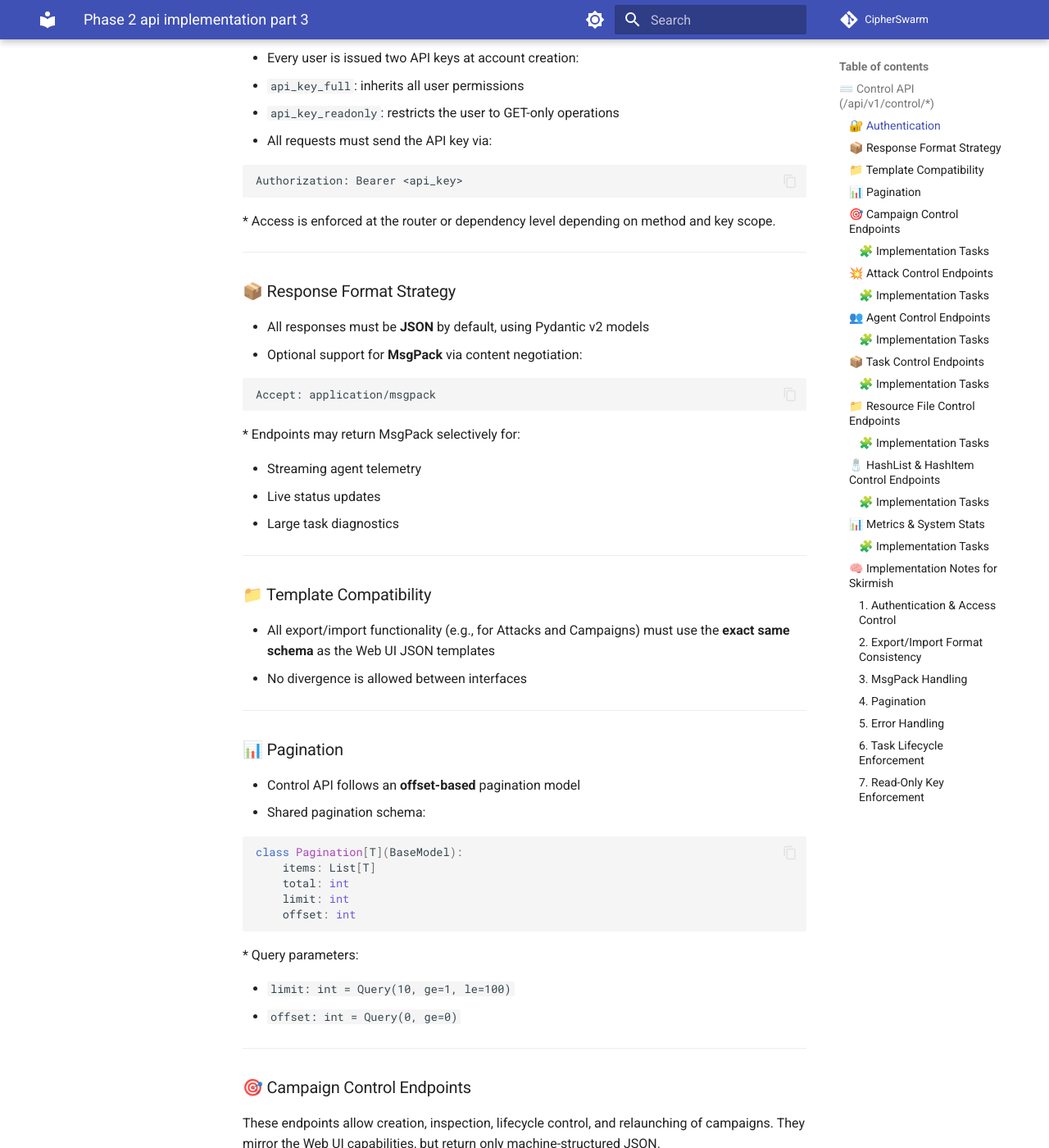
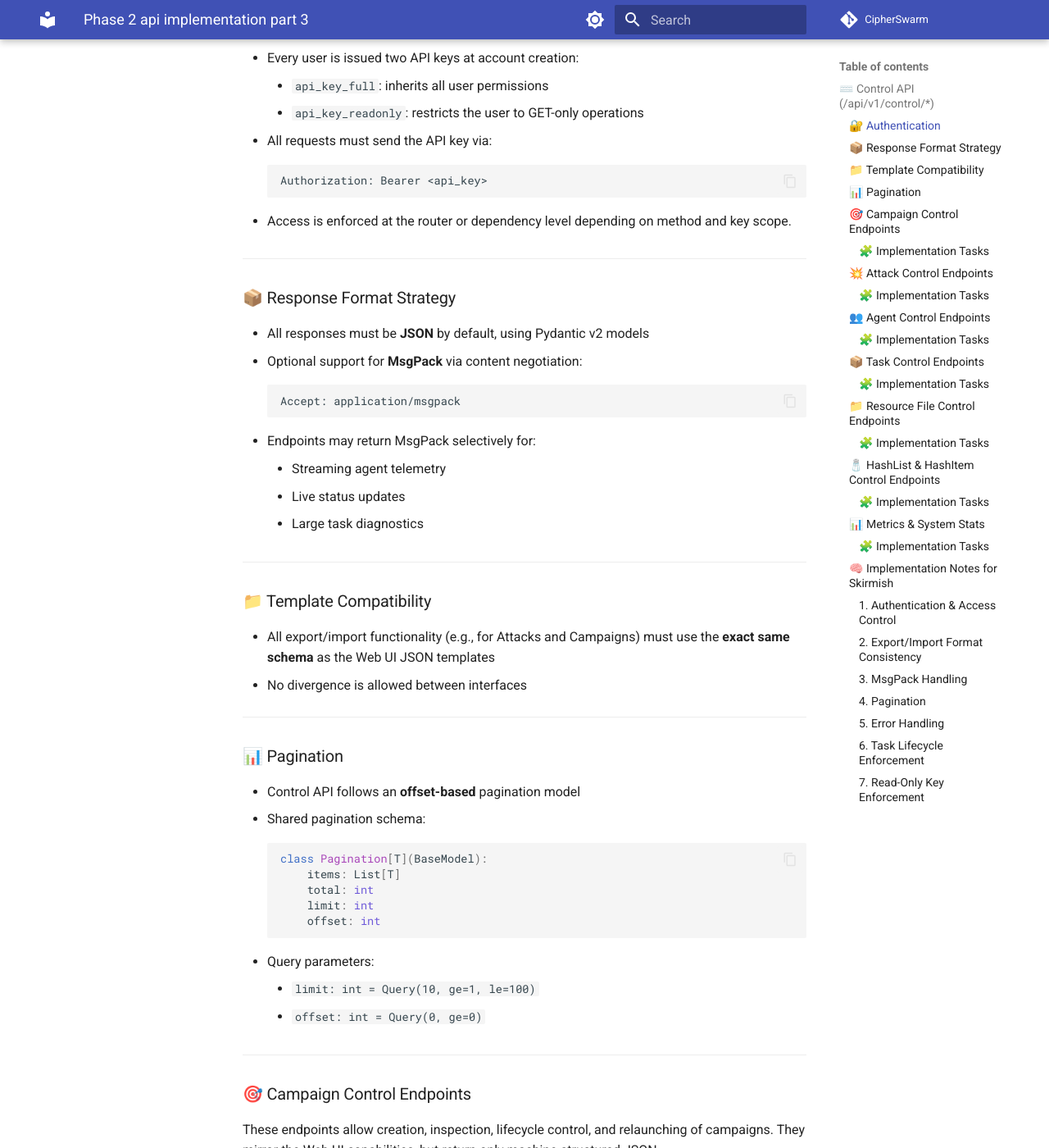
Before and after one commit to unclesp1d3r/CipherSwarm, an MkDocs documentation site: the page built from docs/v2_rewrite_implementation_plan/phase-2-api-implementation-parts/phase-2-api-implementation-part-3.md, in a window 1280 px wide and 1400 px high, scrolled down 502 px. Shown: the whole window at 82% size. Built offline with MkDocs 1.6.1 and Material for MkDocs 9.7.7, drawn with Linux system fonts in a browser that asks for light colours; comment, search, counter and statistics services are not loaded; some of the changed text lies outside the part shown.

Commit message:
feat(docs): enhance Phase 2 API implementation documentation formatting
- Improved the formatting of the Phase 2 API implementation document by standardizing bullet points and indentation for better readability.
- Clarified sections on authentication, response formats, pagination, and endpoint tasks to ensure consistency and ease of understanding.
- Updated the implementation notes to maintain clarity and alignment with the overall documentation structure.

Signed-off-by: Skirmish
Signed-off-by: UncleSp1d3r <unclespider@protonmail.com>

````diff
--- a/docs/v2_rewrite_implementation_plan/phase-2-api-implementation-parts/phase-2-api-implementation-part-3.md
+++ b/docs/v2_rewrite_implementation_plan/phase-2-api-implementation-parts/phase-2-api-implementation-part-3.md
@@ -8,58 +8,62 @@ The Control API powers the CipherSwarm command-line (`csadmin`) and scripting in
 
 The Control API uses **persistent API keys** rather than JWT-based sessions.
 
-* Every user is issued two API keys at account creation:
+-   Every user is issued two API keys at account creation:
 
-  * `api_key_full`: inherits all user permissions
-  * `api_key_readonly`: restricts the user to GET-only operations
-* All requests must send the API key via:
+    -   `api_key_full`: inherits all user permissions
+    -   `api_key_readonly`: restricts the user to GET-only operations
 
-  ```http
-  Authorization: Bearer <api_key>
-  ```
-* Access is enforced at the router or dependency level depending on method and key scope.
+-   All requests must send the API key via:
+
+    ```http
+    Authorization: Bearer <api_key>
+    ```
+
+-   Access is enforced at the router or dependency level depending on method and key scope.
 
 ---
 
 ### 📦 Response Format Strategy
 
-* All responses must be **JSON** by default, using Pydantic v2 models
-* Optional support for **MsgPack** via content negotiation:
+-   All responses must be **JSON** by default, using Pydantic v2 models
+-   Optional support for **MsgPack** via content negotiation:
 
-  ```http
-  Accept: application/msgpack
-  ```
-* Endpoints may return MsgPack selectively for:
+    ```http
+    Accept: application/msgpack
+    ```
 
-  * Streaming agent telemetry
-  * Live status updates
-  * Large task diagnostics
+-   Endpoints may return MsgPack selectively for:
+
+    -   Streaming agent telemetry
+    -   Live status updates
+    -   Large task diagnostics
 
 ---
 
 ### 📁 Template Compatibility
 
-* All export/import functionality (e.g., for Attacks and Campaigns) must use the **exact same schema** as the Web UI JSON templates
-* No divergence is allowed between interfaces
+-   All export/import functionality (e.g., for Attacks and Campaigns) must use the **exact same schema** as the Web UI JSON templates
+-   No divergence is allowed between interfaces
 
 ---
 
 ### 📊 Pagination
 
-* Control API follows an **offset-based** pagination model
-* Shared pagination schema:
+-   Control API follows an **offset-based** pagination model
+-   Shared pagination schema:
 
-  ```python
-  class Pagination[T](BaseModel):
-      items: List[T]
-      total: int
-      limit: int
-      offset: int
-  ```
-* Query parameters:
+    ```python
+    class Pagination[T](BaseModel):
+        items: List[T]
+        total: int
+        limit: int
+        offset: int
+    ```
 
-  * `limit: int = Query(10, ge=1, le=100)`
-  * `offset: int = Query(0, ge=0)`
+-   Query parameters:
+
+    -   `limit: int = Query(10, ge=1, le=100)`
+    -   `offset: int = Query(0, ge=0)`
 
 ---
 
@@ -71,16 +75,16 @@ Clients using `csadmin` or automated scripts must be able to create and manage c
 
 #### 🧩 Implementation Tasks
 
-* 🔲 `GET /api/v1/control/campaigns` – List campaigns (paginated, filterable) `task_id:control.campaign.list`
-* 🔲 `GET /api/v1/control/campaigns/{id}` – Return full campaign detail (JSON only) `task_id:control.campaign.detail`
-* 🔲 `POST /api/v1/control/campaigns/` – Create new campaign from user input or template `task_id:control.campaign.create`
-* 🔲 `PATCH /api/v1/control/campaigns/{id}` – Edit campaign metadata or state `task_id:control.campaign.update`
-* 🔲 `POST /api/v1/control/campaigns/{id}/start` – Begin campaign (same as Web UI) `task_id:control.campaign.start`
-* 🔲 `POST /api/v1/control/campaigns/{id}/stop` – Halt campaign execution `task_id:control.campaign.stop`
-* 🔲 `POST /api/v1/control/campaigns/{id}/relaunch` – Rerun all or failed attacks within a campaign `task_id:control.campaign.relaunch`
-* 🔲 `DELETE /api/v1/control/campaigns/{id}` – Archive or permanently delete campaign `task_id:control.campaign.delete`
-* 🔲 `POST /api/v1/control/campaigns/{id}/export` – Download JSON template (same schema as Web UI) `task_id:control.campaign.export`
-* 🔲 `POST /api/v1/control/campaigns/import` – Upload and validate campaign JSON `task_id:control.campaign.import`
+-   [ ] `GET /api/v1/control/campaigns` – List campaigns (paginated, filterable) `task_id:control.campaign.list`
+-   [ ] `GET /api/v1/control/campaigns/{id}` – Return full campaign detail (JSON only) `task_id:control.campaign.detail`
+-   [ ] `POST /api/v1/control/campaigns/` – Create new campaign from user input or template `task_id:control.campaign.create`
+-   [ ] `PATCH /api/v1/control/campaigns/{id}` – Edit campaign metadata or state `task_id:control.campaign.update`
+-   [ ] `POST /api/v1/control/campaigns/{id}/start` – Begin campaign (same as Web UI) `task_id:control.campaign.start`
+-   [ ] `POST /api/v1/control/campaigns/{id}/stop` – Halt campaign execution `task_id:control.campaign.stop`
+-   [ ] `POST /api/v1/control/campaigns/{id}/relaunch` – Rerun all or failed attacks within a campaign `task_id:control.campaign.relaunch`
+-   [ ] `DELETE /api/v1/control/campaigns/{id}` – Archive or permanently delete campaign `task_id:control.campaign.delete`
+-   [ ] `POST /api/v1/control/campaigns/{id}/export` – Download JSON template (same schema as Web UI) `task_id:control.campaign.export`
+-   [ ] `POST /api/v1/control/campaigns/import` – Upload and validate campaign JSON `task_id:control.campaign.import`
 
 ### 💥 Attack Control Endpoints
 
@@ -90,15 +94,15 @@ Clients (e.g., `csadmin`) must be able to create, inspect, and modify attacks us
 
 #### 🧩 Implementation Tasks
 
-* 🔲 `GET /api/v1/control/attacks` – List attacks (paginated, filterable) `task_id:control.attack.list`
-* 🔲 `GET /api/v1/control/attacks/{id}` – Retrieve full attack config and state `task_id:control.attack.detail`
-* 🔲 `POST /api/v1/control/attacks/` – Create attack from input or imported JSON `task_id:control.attack.create`
-* 🔲 `PATCH /api/v1/control/attacks/{id}` – Edit attack settings `task_id:control.attack.update`
-* 🔲 `DELETE /api/v1/control/attacks/{id}` – Remove attack from system `task_id:control.attack.delete`
-* 🔲 `POST /api/v1/control/attacks/{id}/validate` – Return validation status and estimated keyspace `task_id:control.attack.validate`
-* 🔲 `GET /api/v1/control/attacks/{id}/performance` – View performance data (agent guess rate, task spread) `task_id:control.attack.performance`
-* 🔲 `POST /api/v1/control/attacks/{id}/export` – Export attack to JSON `task_id:control.attack.export`
-* 🔲 `POST /api/v1/control/attacks/import` – Import attack JSON and validate `task_id:control.attack.import`
+-   [ ] `GET /api/v1/control/attacks` – List attacks (paginated, filterable) `task_id:control.attack.list`
+-   [ ] `GET /api/v1/control/attacks/{id}` – Retrieve full attack config and state `task_id:control.attack.detail`
+-   [ ] `POST /api/v1/control/attacks/` – Create attack from input or imported JSON `task_id:control.attack.create`
+-   [ ] `PATCH /api/v1/control/attacks/{id}` – Edit attack settings `task_id:control.attack.update`
+-   [ ] `DELETE /api/v1/control/attacks/{id}` – Remove attack from system `task_id:control.attack.delete`
+-   [ ] `POST /api/v1/control/attacks/{id}/validate` – Return validation status and estimated keyspace `task_id:control.attack.validate`
+-   [ ] `GET /api/v1/control/attacks/{id}/performance` – View performance data (agent guess rate, task spread) `task_id:control.attack.performance`
+-   [ ] `POST /api/v1/control/attacks/{id}/export` – Export attack to JSON `task_id:control.attack.export`
+-   [ ] `POST /api/v1/control/attacks/import` – Import attack JSON and validate `task_id:control.attack.import`
 
 ### 👥 Agent Control Endpoints
 
@@ -106,14 +110,14 @@ These endpoints provide structured read and write access to the full set of agen
 
 #### 🧩 Implementation Tasks
 
-* 🔲 `GET /api/v1/control/agents` – List agents, filterable by state or project `task_id:control.agent.list`
-* 🔲 `GET /api/v1/control/agents/{id}` – Return full agent detail and configuration `task_id:control.agent.detail`
-* 🔲 `PATCH /api/v1/control/agents/{id}` – Update label, state, or project assignment `task_id:control.agent.update`
-* 🔲 `PATCH /api/v1/control/agents/{id}/config` – Update backend device mask, update interval, or performance toggles `task_id:control.agent.config`
-* 🔲 `GET /api/v1/control/agents/{id}/performance` – Stream or retrieve rolling performance metrics `task_id:control.agent.performance`
-* 🔲 `GET /api/v1/control/agents/{id}/errors` – Retrieve latest agent-side error reports `task_id:control.agent.errors`
-* 🔲 `POST /api/v1/control/agents/{id}/benchmark` – Trigger a fresh benchmark run for the agent `task_id:control.agent.benchmark`
-* 🔲 `GET /api/v1/control/agents/{id}/benchmarks` – List current benchmark results by device/hash-type `task_id:control.agent.benchmark_summary`
+-   [ ] `GET /api/v1/control/agents` – List agents, filterable by state or project `task_id:control.agent.list`
+-   [ ] `GET /api/v1/control/agents/{id}` – Return full agent detail and configuration `task_id:control.agent.detail`
+-   [ ] `PATCH /api/v1/control/agents/{id}` – Update label, state, or project assignment `task_id:control.agent.update`
+-   [ ] `PATCH /api/v1/control/agents/{id}/config` – Update backend device mask, update interval, or performance toggles `task_id:control.agent.config`
+-   [ ] `GET /api/v1/control/agents/{id}/performance` – Stream or retrieve rolling performance metrics `task_id:control.agent.performance`
+-   [ ] `GET /api/v1/control/agents/{id}/errors` – Retrieve latest agent-side error reports `task_id:control.agent.errors`
+-   [ ] `POST /api/v1/control/agents/{id}/benchmark` – Trigger a fresh benchmark run for the agent `task_id:control.agent.benchmark`
+-   [ ] `GET /api/v1/control/agents/{id}/benchmarks` – List current benchmark results by device/hash-type `task_id:control.agent.benchmark_summary`
 
 ### 📦 Task Control Endpoints
 
@@ -121,12 +125,12 @@ Task endpoints allow administrative-level inspection, state control, and lifecyc
 
 #### 🧩 Implementation Tasks
 
-* 🔲 `GET /api/v1/control/tasks` – List all tasks (filterable by status, attack, agent) `task_id:control.task.list`
-* 🔲 `GET /api/v1/control/tasks/{id}` – Retrieve full task record and recent status `task_id:control.task.detail`
-* 🔲 `PATCH /api/v1/control/tasks/{id}/requeue` – Requeue task to restart execution `task_id:control.task.requeue`
-* 🔲 `POST /api/v1/control/tasks/{id}/cancel` – Cancel pending or in-flight task `task_id:control.task.cancel`
-* 🔲 `GET /api/v1/control/tasks/{id}/logs` – Retrieve recent execution logs `task_id:control.task.logs`
-* 🔲 `GET /api/v1/control/tasks/{id}/performance` – Return performance and guess rate for this task `task_id:control.task.performance`
+-   [ ] `GET /api/v1/control/tasks` – List all tasks (filterable by status, attack, agent) `task_id:control.task.list`
+-   [ ] `GET /api/v1/control/tasks/{id}` – Retrieve full task record and recent status `task_id:control.task.detail`
+-   [ ] `PATCH /api/v1/control/tasks/{id}/requeue` – Requeue task to restart execution `task_id:control.task.requeue`
+-   [ ] `POST /api/v1/control/tasks/{id}/cancel` – Cancel pending or in-flight task `task_id:control.task.cancel`
+-   [ ] `GET /api/v1/control/tasks/{id}/logs` – Retrieve recent execution logs `task_id:control.task.logs`
+-   [ ] `GET /api/v1/control/tasks/{id}/performance` – Return performance and guess rate for this task `task_id:control.task.performance`
 
 ### 📁 Resource File Control Endpoints
 
@@ -134,11 +138,11 @@ These endpoints allow users to upload, inspect, assign, and delete custom resour
 
 #### 🧩 Implementation Tasks
 
-* 🔲 `GET /api/v1/control/resources` – List available resource files, filterable by type/project `task_id:control.resource.list`
-* 🔲 `GET /api/v1/control/resources/{id}` – View resource file metadata and usage references `task_id:control.resource.detail`
-* 🔲 `POST /api/v1/control/resources/` – Upload new resource file (rules, masks, wordlist) `task_id:control.resource.upload`
-* 🔲 `DELETE /api/v1/control/resources/{id}` – Delete unused resource file `task_id:control.resource.delete`
-* 🔲 `POST /api/v1/control/resources/{id}/assign` – Assign file to a project or attack `task_id:control.resource.assign`
+-   [ ] `GET /api/v1/control/resources` – List available resource files, filterable by type/project `task_id:control.resource.list`
+-   [ ] `GET /api/v1/control/resources/{id}` – View resource file metadata and usage references `task_id:control.resource.detail`
+-   [ ] `POST /api/v1/control/resources/` – Upload new resource file (rules, masks, wordlist) `task_id:control.resource.upload`
+-   [ ] `DELETE /api/v1/control/resources/{id}` – Delete unused resource file `task_id:control.resource.delete`
+-   [ ] `POST /api/v1/control/resources/{id}/assign` – Assign file to a project or attack `task_id:control.resource.assign`
 
 ### 🧂 HashList & HashItem Control Endpoints
 
@@ -146,12 +150,12 @@ These endpoints support importing, exporting, filtering, and inspecting hash lis
 
 #### 🧩 Implementation Tasks
 
-* 🔲 `POST /api/v1/control/hashlists/import` – Upload uncracked hashes with metadata (JSON or CSV) `task_id:control.hashlist.import`
-* 🔲 `GET /api/v1/control/hashlists/{id}/cracked.txt` – Export cracked plaintexts (newline-separated) `task_id:control.hashlist.export_plaintext`
-* 🔲 `GET /api/v1/control/hashlists/{id}/cracked.pot` – Export John-compatible `.pot` file `task_id:control.hashlist.export_potfile`
-* 🔲 `GET /api/v1/control/hashlists/{id}/cracked.csv` – Export full cracked CSV with metadata `task_id:control.hashlist.export_csv`
-* 🔲 `GET /api/v1/control/hashitems` – List and filter hash items by hashlist, status, username, etc. `task_id:control.hashitem.list_filtered`
-* 🔲 `GET /api/v1/control/hashitems/{id}` – Detail for a specific hash item (crack status, metadata, history) `task_id:control.hashitem.detail`
+-   [ ] `POST /api/v1/control/hashlists/import` – Upload uncracked hashes with metadata (JSON or CSV) `task_id:control.hashlist.import`
+-   [ ] `GET /api/v1/control/hashlists/{id}/cracked.txt` – Export cracked plaintexts (newline-separated) `task_id:control.hashlist.export_plaintext`
+-   [ ] `GET /api/v1/control/hashlists/{id}/cracked.pot` – Export John-compatible `.pot` file `task_id:control.hashlist.export_potfile`
+-   [ ] `GET /api/v1/control/hashlists/{id}/cracked.csv` – Export full cracked CSV with metadata `task_id:control.hashlist.export_csv`
+-   [ ] `GET /api/v1/control/hashitems` – List and filter hash items by hashlist, status, username, etc. `task_id:control.hashitem.list_filtered`
+-   [ ] `GET /api/v1/control/hashitems/{id}` – Detail for a specific hash item (crack status, metadata, history) `task_id:control.hashitem.detail`
 
 ### 📊 Metrics & System Stats
 
@@ -159,10 +163,10 @@ These endpoints provide status introspection and control-plane telemetry for `cs
 
 #### 🧩 Implementation Tasks
 
-* 🔲 `GET /api/v1/control/status` – General system health check (returns status of Redis, DB, Agent queue) `task_id:control.system.status`
-* 🔲 `GET /api/v1/control/version` – Return server + API version `task_id:control.system.version`
-* 🔲 `GET /api/v1/control/queues` – Return current task queues + depth per agent/project `task_id:control.system.queue_depth`
-* 🔲 `GET /api/v1/control/stats` – Summary totals (campaigns, cracked hashes, agents online) `task_id:control.system.summary`
+-   [ ] `GET /api/v1/control/status` – General system health check (returns status of Redis, DB, Agent queue) `task_id:control.system.status`
+-   [ ] `GET /api/v1/control/version` – Return server + API version `task_id:control.system.version`
+-   [ ] `GET /api/v1/control/queues` – Return current task queues + depth per agent/project `task_id:control.system.queue_depth`
+-   [ ] `GET /api/v1/control/stats` – Summary totals (campaigns, cracked hashes, agents online) `task_id:control.system.summary`
 
 ---
 
@@ -170,41 +174,41 @@ These endpoints provide status introspection and control-plane telemetry for `cs
 
 #### 1. Authentication & Access Control
 
-* All routes in `/api/v1/control/*` must require `Authorization: Bearer <api_key>`.
-* Keys are attached to a user and must enforce full or read-only scopes.
-* Access to data must respect **project scoping** — a user can only access agents, campaigns, and attacks from projects they're assigned to.
+-   All routes in `/api/v1/control/*` must require `Authorization: Bearer <api_key>`.
+-   Keys are attached to a user and must enforce full or read-only scopes.
+-   Access to data must respect **project scoping** — a user can only access agents, campaigns, and attacks from projects they're assigned to.
 
 #### 2. Export/Import Format Consistency
 
-* All export/import routes must use the exact same JSON schema used by the Web UI.
-* Round-trip compatibility is mandatory.
+-   All export/import routes must use the exact same JSON schema used by the Web UI.
+-   Round-trip compatibility is mandatory.
 
 #### 3. MsgPack Handling
 
-* Default to JSON for all endpoints.
-* If `Accept: application/msgpack` is passed, encode output using MsgPack for supported endpoints (telemetry, performance).
+-   Default to JSON for all endpoints.
+-   If `Accept: application/msgpack` is passed, encode output using MsgPack for supported endpoints (telemetry, performance).
 
 #### 4. Pagination
 
-* Use offset-based pagination.
-* Responses should include: `items`, `total`, `limit`, `offset`.
+-   Use offset-based pagination.
+-   Responses should include: `items`, `total`, `limit`, `offset`.
 
 #### 5. Error Handling
 
-* All errors must return machine-parseable JSON:
+-   All errors must return machine-parseable JSON:
 
-  ```json
-  {
-    "error": "Permission denied",
-    "code": "permission_error",
-    "detail": "This API key does not permit modification of campaigns"
-  }
-  ```
+    ```json
+    {
+        "error": "Permission denied",
+        "code": "permission_error",
+        "detail": "This API key does not permit modification of campaigns"
+    }
+    ```
 
 #### 6. Task Lifecycle Enforcement
 
-* Task and attack lifecycle transitions must follow the state rules defined in `core_algorithm_implementation_guide.md`.
+-   Task and attack lifecycle transitions must follow the state rules defined in `core_algorithm_implementation_guide.md`.
 
 #### 7. Read-Only Key Enforcement
 
-* If the API key is read-only, block `POST`, `PATCH`, and `DELETE` methods with a 403 and explanatory error.
+-   If the API key is read-only, block `POST`, `PATCH`, and `DELETE` methods with a 403 and explanatory error.
````
